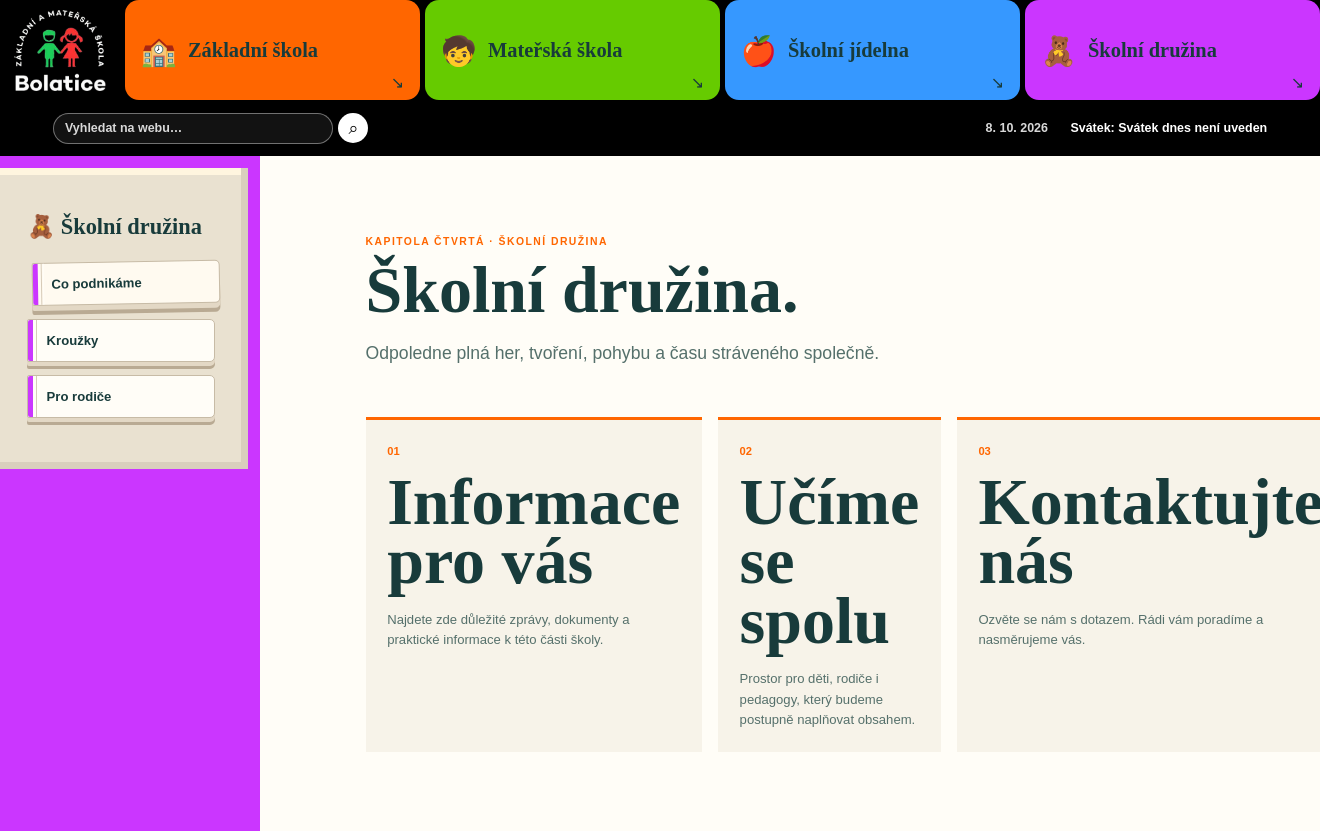
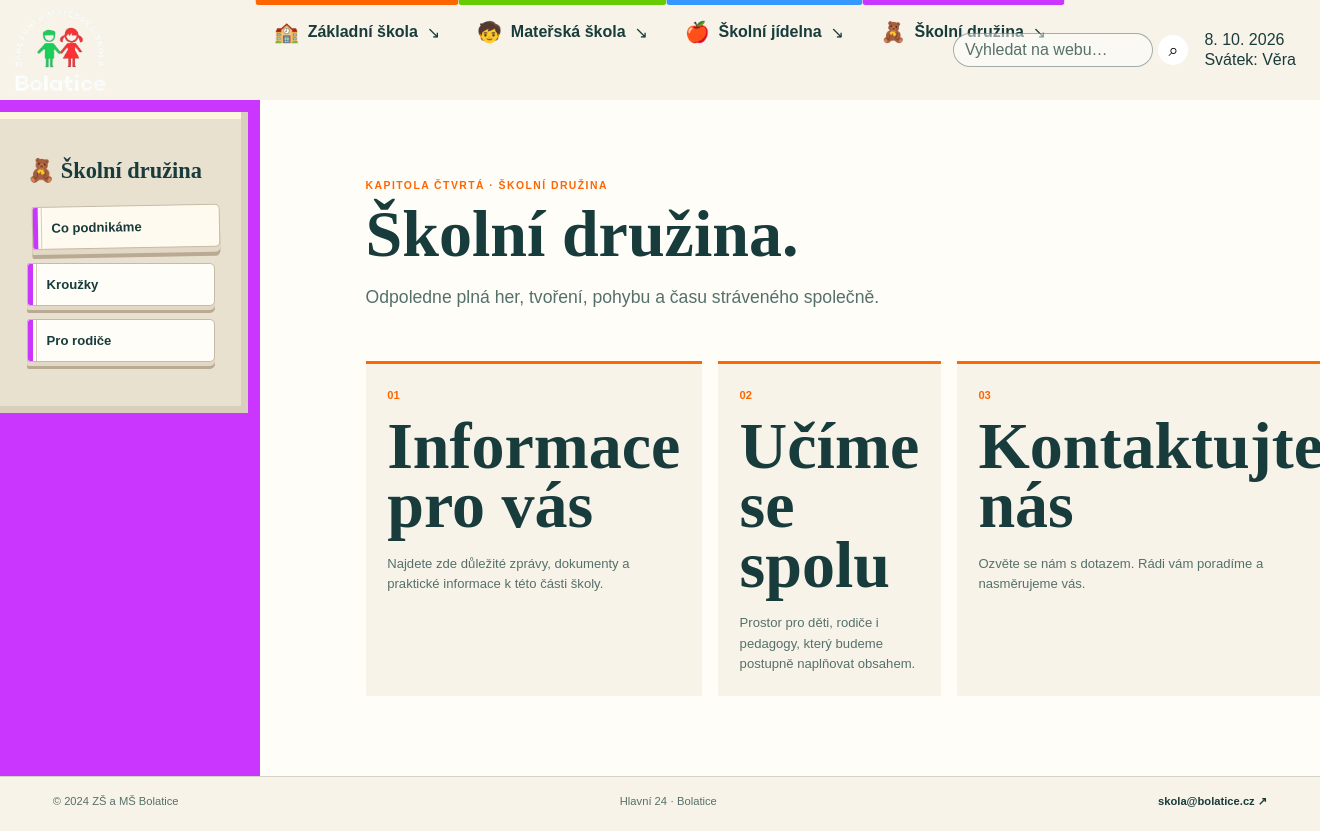
Before and after one commit to fpluske/test, a Django app: page /druzina/ in a window 1320 px wide. Shown: the top 831 px of the page. After the commit the page ends 807 px from the top, so only its background shows below. Run offline with Django 5.2, Linux system fonts and the light colour scheme; data comes from the database, SQL or seed files in the repository.

Commit message:
V 0.22 Update designu

```diff
--- a/school/urls.py
+++ b/school/urls.py
@@ -4,7 +4,7 @@ from . import views
 app_name = "school"
 
 urlpatterns = [
-    path("/", views.home, name="home"),
+    path("", views.home, name="home"),
     path("hledat/", views.search_page, name="search"),
     path("zakladni-skola/", views.category, {"slug": "elementary"}, name="elementary"),
     path("materska-skola/", views.category, {"slug": "kindergarten"}, name="kindergarten"),
--- a/school/views.py
+++ b/school/views.py
@@ -26,6 +26,7 @@ SUB_URL_NAMES = {
 
 LOCAL_HOLIDAYS = {
     (9, 25): "Zlata",
+    (10, 8): "Věra",
 }
 
 
--- a/styles.css
+++ b/styles.css
@@ -1,53 +1,11 @@
-body .chapter-nav {
-    min-height: 8vh;
-    background: black;
-    column-gap: 5px;
-}
-
-body .chapter {
-    min-height: 8vh;
-    min-width: 0;
-}
-
-body .chapter-toggle {
-    min-height: 8vh;
-    padding: .5rem 1.2vw;
-    border-radius: 14px;
-    flex-direction: row;
-    align-items: center;
-    gap: .7rem;
-    background: purple;
-}
-
-body .chapter-icon {
-    font-size: 1.8rem;
-}
-
-body .chapter-name {
-    font: 700 clamp(.95rem, 1.55vw, 1.4rem)/1 "Playfair Display", serif;
-    white-space: nowrap;
-}
-
-body .chapter-name br {
-    display: none;
-}
-
-body .chapter-arrow {
-    margin-left: auto;
-    font-size: 1rem;
-}
-
-body .book-menu {
-    top: 100%;
-}
-
 .nav-brand {
     width: 120px;
-    min-height: 8vh;
+    min-height: 64px;
     padding: .6rem .8rem;
     display: grid;
     place-items: center;
-    background: black;
+    background: transparent;
+    flex: 0 0 auto;
 }
 
 .nav-brand img {
@@ -123,8 +81,8 @@ body {
     align-items: center;
     justify-content: space-between;
     gap: 1rem;
-    background: #000;
-    color: #fff;
+    background: transparent;
+    color: var(--ink);
     font-size: .78rem;
     font-weight: 600;
 }
@@ -137,7 +95,7 @@ body {
 }
 
 .search-form input {
-    width: min(30vw, 280px);
+    width: min(20vw, 200px);
     padding: .45rem .7rem;
     border: 1px solid #ffffff66;
     border-radius: 999px;
@@ -366,63 +324,120 @@ body {
 
 .chapter-nav {
     display: grid;
-    grid-template-columns: 120px repeat(4, minmax(0, 1fr));
-    min-height: 27vh;
+    grid-template-columns: max-content 1fr max-content;
+    align-items: stretch;
+    min-height: 64px;
     position: relative;
     z-index: 3;
+    background: transparent;
+}
+
+.nav-categories {
+    display: flex;
+    justify-content: center;
+    position: absolute;
+    top: 0;
+    left: 50%;
+    transform: translateX(-50%);
+}
+
+.nav-tools {
+    grid-column: 3;
+    justify-self: end;
+    min-height: 64px;
+    padding: .5rem 1.5rem;
+    display: flex;
+    align-items: center;
+    gap: 1rem;
+    background: transparent;
+    color: var(--ink);
+}
+
+.nav-tools .search-form input {
+    border-color: #183b3b66;
+    background: #ffffff80;
+    color: var(--ink);
+}
+
+.nav-tools .search-form input::placeholder {
+    color: #55706b;
+}
+
+.nav-tools .search-meta {
+    align-items: flex-start;
+    flex-direction: column;
+    gap: .15rem;
+}
+
+.nav-tools .search time,
+.nav-tools .holiday {
+    color: var(--ink);
 }
 
 .chapter {
-    min-height: 27vh;
+    min-height: 64px;
     position: relative;
     perspective: 900px;
 }
 
 .chapter-toggle {
-    width: 100%;
+    position: relative;
+    width: max-content;
     height: 100%;
-    min-height: 27vh;
-    padding: 1.4rem 2vw 1.2rem;
+    min-height: 64px;
+    padding: 1rem 1.4vw;
     border: 0;
+    background: transparent;
     color: var(--ink);
     text-align: left;
     cursor: pointer;
     display: flex;
-    flex-direction: column;
-    align-items: flex-start;
-    justify-content: space-between;
+    flex-direction: row;
+    align-items: center;
+    justify-content: center;
+    gap: .55rem;
     font: inherit;
 }
 
-.chapter--elementary .chapter-toggle {
+.chapter-toggle::before {
+    content: "";
+    position: absolute;
+    top: 0;
+    left: 0;
+    right: 0;
+    height: 5px;
+    border-radius: 0 0 3px 3px;
+}
+
+.chapter--elementary .chapter-toggle::before {
     background: var(--coral);
 }
 
-.chapter--kindergarten .chapter-toggle {
+.chapter--kindergarten .chapter-toggle::before {
     background: var(--yellow);
 }
 
-.chapter--canteen .chapter-toggle {
+.chapter--canteen .chapter-toggle::before {
     background: var(--mint);
 }
 
-.chapter--club .chapter-toggle {
+.chapter--club .chapter-toggle::before {
     background: var(--blue);
 }
 
 .chapter-icon {
-    font-size: 2.6rem;
+    font-size: 1.25rem;
     line-height: 1;
     font-family: Georgia, serif;
 }
 
 .chapter-name {
-    font: 700 clamp(1.25rem, 2.4vw, 2.4rem)/.95 "Playfair Display", serif;
+    font: 700 1rem/1.2 "DM Sans", sans-serif;
+    white-space: nowrap;
 }
 
 .chapter-arrow {
-    align-self: flex-end;
-    font-size: 1.5rem;
+    font-size: 1rem;
     transition: transform .35s ease;
 }
 
--- a/templates/base.html
+++ b/templates/base.html
@@ -12,18 +12,6 @@
   <div class="page-load-bar" aria-hidden="true"><span class="page-load-progress"></span></div>
   <main>
     {% include "partials/navigation.html" %}
-    <div class="search">
-      <form class="search-form" method="get" action="{% url 'school:search' %}" data-live-search>
-        <label class="sr-only" for="site-search">Vyhledat na webu</label>
-        <input id="site-search" name="q" type="search" value="{{ query|default:'' }}" placeholder="Vyhledat na webu…" />
-        <button type="submit" aria-label="Spustit vyhledávání">⌕</button>
-        <div class="live-search-results" data-live-search-results></div>
-      </form>
-      <div class="search-meta">
-        <time datetime="{{ today|date:'Y-m-d' }}">{{ today|date:"j. n. Y" }}</time>
-        <span class="holiday">Svátek: {{ holiday_name }}</span>
-      </div>
-    </div>
     {% block content %}{% endblock %}
   </main>
   <footer id="kontakt"><span>© 2024 ZŠ a MŠ Bolatice</span><span>Hlavní 24 · Bolatice</span><a href="mailto:skola@bolatice.cz">skola@bolatice.cz ↗</a></footer>
--- a/templates/partials/navigation.html
+++ b/templates/partials/navigation.html
@@ -3,6 +3,7 @@
   <a class="nav-brand" href="{% url 'school:home' %}" aria-label="ZŠ a MŠ Bolatice – hlavní stránka">
     <img src="{% static 'img/logo.png' %}" alt="ZŠ a MŠ Bolatice" />
   </a>
+  <div class="nav-categories">
     {% for item in categories %}
       <article class="chapter chapter--{{ item.class }}">
         <button class="chapter-toggle" type="button" data-page="{% url item.url_name %}" aria-expanded="false" aria-controls="{{ item.slug }}-menu">
@@ -16,4 +17,17 @@
         </div>
       </article>
     {% endfor %}
+  </div>
+  <div class="nav-tools">
+    <form class="search-form" method="get" action="{% url 'school:search' %}" data-live-search>
+      <label class="sr-only" for="site-search">Vyhledat na webu</label>
+      <input id="site-search" name="q" type="search" value="{{ query|default:'' }}" placeholder="Vyhledat na webu…" />
+      <button type="submit" aria-label="Spustit vyhledávání">⌕</button>
+      <div class="live-search-results" data-live-search-results></div>
+    </form>
+    <div class="search-meta">
+      <time datetime="{{ today|date:'Y-m-d' }}">{{ today|date:"j. n. Y" }}</time>
+      <span class="holiday">Svátek: {{ holiday_name }}</span>
+    </div>
+  </div>
 </nav>
```
Also changed, not shown: other parts of styles.css (+69 -3 lines). Lines whose indentation alone changed are shown as unchanged.
